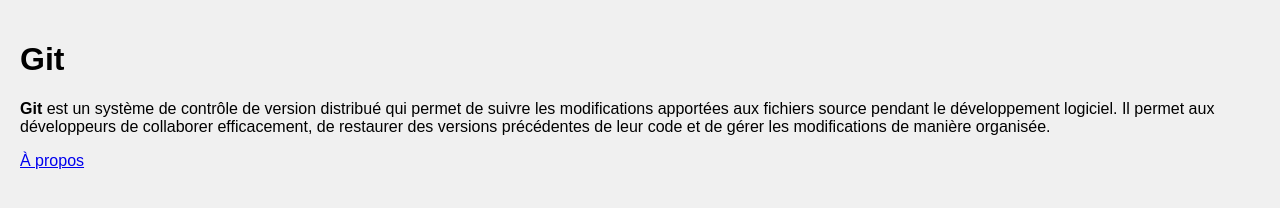
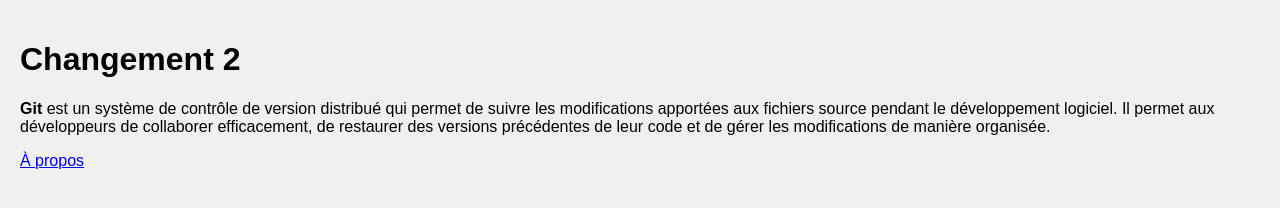
Before and after one commit to MariemRaddaoui/TP1_Devops_Partie2, a plain HTML site: page index.html in a window 1280 px wide. Drawn offline with Linux system fonts and the light colour scheme.

Commit message:
changement 2

```diff
--- a/index.html
+++ b/index.html
@@ -7,7 +7,7 @@
     <link rel="stylesheet" href="styles.css">
 </head>
 <body>
-    <h1>Git </h1>
+    <h1>Changement 2</h1>
     <p><strong>Git</strong> est un système de contrôle de version distribué qui permet de suivre les modifications apportées aux fichiers source pendant le développement logiciel. Il permet aux développeurs de collaborer efficacement, de restaurer des versions précédentes de leur code et de gérer les modifications de manière organisée.</p>
     <a href="about.html" class="btn">À propos</a>
 </body>
```
